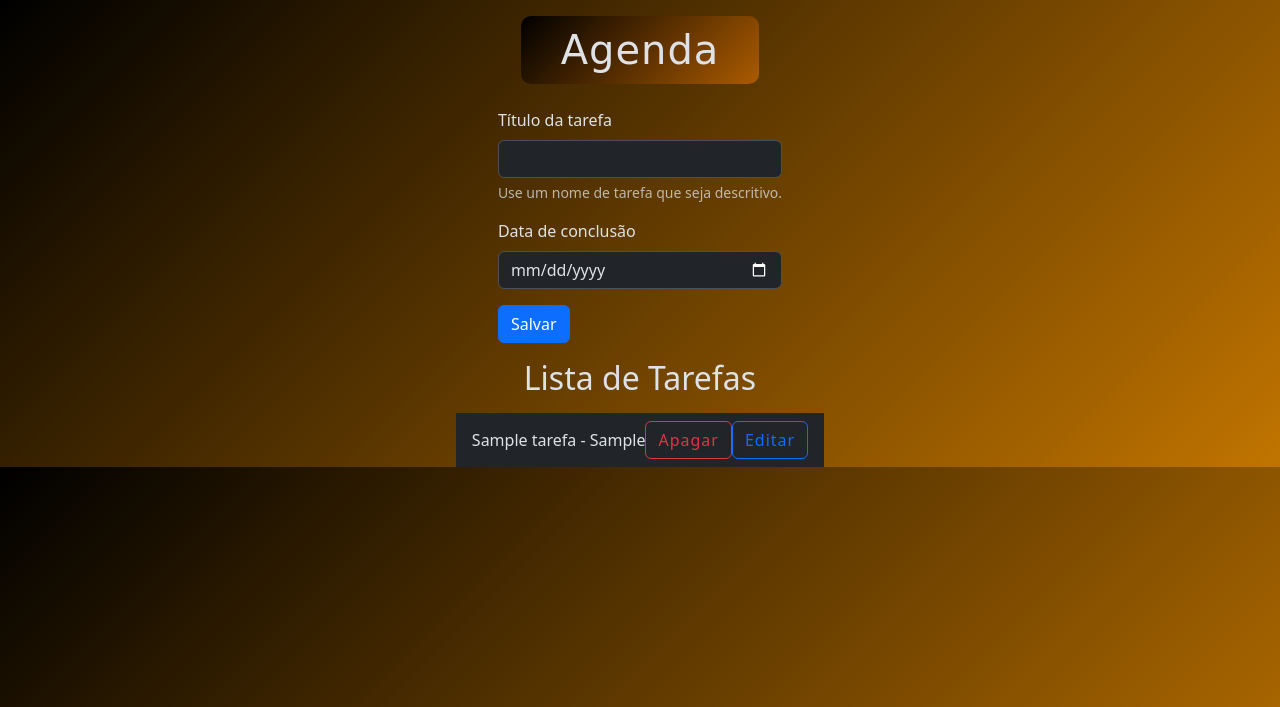
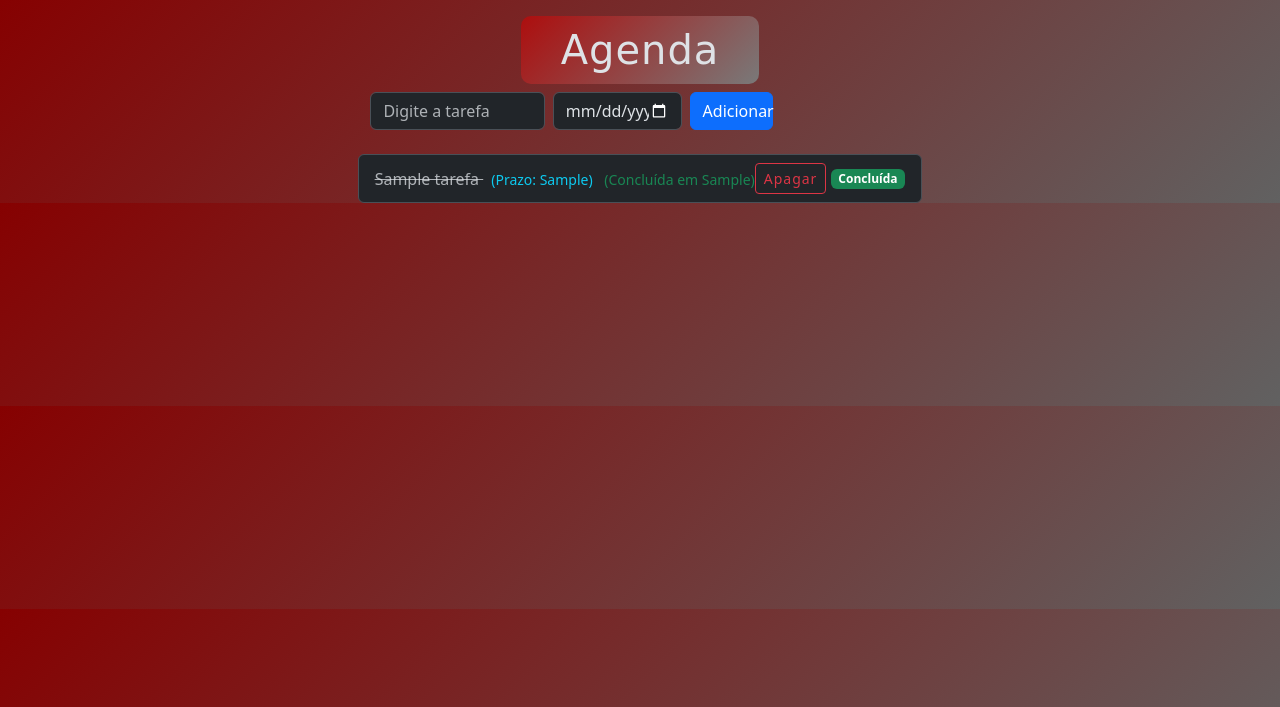
Before and after one commit to Cauazitodev16/agenda, a Flask app: page /agenda in a window 1280 px wide. Shown: the top 707 px of the page. Run offline with Flask 3, Linux system fonts and the light colour scheme; tables that the repository leaves empty hold one stand-in row (values such as "Sample post").

Commit message:
feat: fazendo o botão de concluir a tarefa

```diff
--- a/app.py
+++ b/app.py
@@ -12,16 +12,22 @@ def home():
 
 @app.route('/agenda', methods=['GET', 'POST'])
 def agenda():
-    tarefas = None
 
     if request.method == 'POST':
-        titulo_tarefa = request.form['titulo-tarefa']
-        data_conclusao = request.form['data-conclusao']
-        tarefa = Tarefa(titulo_tarefa, data_conclusao)
+        titulo = request.form['titulo-tarefa']
+        data_prevista = request.form['data-conclusao']
+
+        if data_prevista == "":
+            data_prevista = None
+
+        tarefa = Tarefa(titulo, data_prevista)
         tarefa.salvar_tarefa()
+
+        return redirect(url_for('agenda'))
 
     tarefas = Tarefa.obter_tarefas()
     return render_template('agenda.html', titulo='Agenda', tarefas=tarefas)
+
 
 @app.route('/delete/<int:idTarefa>')
 def delete(idTarefa):
@@ -29,21 +35,38 @@ def delete(idTarefa):
     tarefa.excluir_tarefa()
     return redirect(url_for('agenda'))
 
+
+@app.route("/concluir/<int:idTarefa>")
+def concluir(idTarefa):
+    tarefa = Tarefa.id(idTarefa)
+    tarefa.concluir_tarefa()
+    return redirect(url_for("agenda"))
+
+
 @app.route('/update/<int:idTarefa>', methods=['GET', 'POST'])
 def update(idTarefa):
+
     if request.method == 'POST':
         titulo = request.form['titulo-tarefa']
-        data = request.form['data-conclusao']
-        tarefa = Tarefa(titulo, data, idTarefa)
+        data_prevista = request.form['data-conclusao']
+
+        if data_prevista == "":
+            data_prevista = None
+
+        tarefa = Tarefa(titulo, data_prevista, None, idTarefa)
         tarefa.atualizar_tarefa()
+
         return redirect(url_for('agenda'))
 
     tarefas = Tarefa.obter_tarefas()
-    tarefa_selecionada = Tarefa.id(idTarefa) # seleção da tarefa que será editada
+    tarefa_selecionada = Tarefa.id(idTarefa)
 
-    return render_template('agenda.html', titulo=f'Editando a tarefa ID: {idTarefa}', tarefas=tarefas, tarefa_selecionada=tarefa_selecionada)
-
-
+    return render_template(
+        'agenda.html',
+        titulo=f'Editando tarefa {idTarefa}',
+        tarefas=tarefas,
+        tarefa_selecionada=tarefa_selecionada
+    )
 
 
 @app.route('/ola')
--- a/models/database.py
+++ b/models/database.py
@@ -1,29 +1,24 @@
 from sqlite3 import Connection, connect, Cursor
-from types import TracebackType
-from typing import Any, Self, Optional, Type
+from typing import Any, Self
 from dotenv import load_dotenv
-import traceback
 import os
 
-load_dotenv() # Procura um arquivo .env com variaveis
+load_dotenv()
+
 DB_PATH = os.getenv('DATABASE', './data/tarefas.sqlite3')
 
 def init_db(db_name: str = DB_PATH) -> None:
     with connect(db_name) as conn:
         conn.execute("""
-CREATE TABLE IF NOT EXISTS tarefas (
-    id INTEGER PRIMARY KEY AUTOINCREMENT,
-    titulo_tarefa TEXT NOT NULL,
-    data_conclusao TEXT
-    );
-    """)
+        CREATE TABLE IF NOT EXISTS tarefas (
+            id INTEGER PRIMARY KEY AUTOINCREMENT,
+            titulo_tarefa TEXT NOT NULL,
+            data_prevista TEXT,
+            data_conclusao TEXT
+        );
+        """)
 
 class Database:
-    """
-        Classe que gerencia conexões e operações com um banco de dados SQLite.
-        Utiliza o portocolo de gerenciamento de contexto
-        para garantir que a conexão seja encerrada corretamente.
-    """
     def __init__(self, db_name: str = DB_PATH) -> None:
         self.connection: Connection = connect(db_name)
         self.cursor: Cursor = self.connection.cursor()
@@ -40,24 +35,8 @@ class Database:
     def close(self) -> None:
         self.connection.close()
 
-
-    # Métodos para o gerenciamento de contexto
-    # Método de entrada no contexto
     def __enter__(self) -> Self:
         return self
 
-    # Método de saída do contexto
-    def __exit__(
-            self,
-            exc_type: Optional[Type[BaseException]],
-            exc_value: Optional[BaseException],
-            tb: Optional[TracebackType]) -> None:
-
-        if exc_type is not None:
-            print('Exceção capturada no contexto:')
-            print(f'Tipo: {exc_type.__name__}')
-            print(f'Mensagem: {exc_value}')
-            print('Traceback completo:')
-            traceback.print_tb(tb)
-
+    def __exit__(self, exc_type, exc_value, tb) -> None:
         self.close()
--- a/static/style.css
+++ b/static/style.css
@@ -6,12 +6,18 @@ p {
 }
 
 body {
-    background: linear-gradient(135deg, rgb(0, 0, 0), rgb(193, 116, 0));
+    background: linear-gradient(135deg, rgb(134, 1, 1), rgb(97, 97, 97));
     font-family: Arial, Helvetica, sans-serif;
 
     display: flex;
     flex-direction: column;
     align-items: center;
+}
+
+.tarefa.feita.info {
+    text-decoration: line-through;
+    color: #000000;
+    font-family: "Brush Script MT", "Brush Script Std", cursive;
 }
 
 h1 {
@@ -29,7 +35,7 @@ h1 {
     letter-spacing: 1px;
     font-family: "Brush Script MT", "Brush Script Std", cursive;
 
-    background: linear-gradient(135deg, rgb(0, 0, 0), rgb(171, 91, 0));;
+    background: linear-gradient(135deg, rgb(173, 14, 14), rgb(121, 121, 121));;
     display: inline-block;
     padding: 10px 40px;
     border-radius: 10px;
@@ -69,12 +75,11 @@ h1 {
     word-break: break-word;
 }
 
-.tarefa.feita.info {
+.concluida {
     text-decoration: line-through;
-    color: #000000;
-    font-family: "Brush Script MT", "Brush Script Std", cursive;
+    color: gray;
+}
 
-}
 
 .lista-tarefas {
     display: flex;
--- a/templates/agenda.html
+++ b/templates/agenda.html
@@ -1,43 +1,86 @@
 {% extends "base.html" %}
 
 {% block content %}
-    <form class="mt-3" method="POST">
 
-        <div class="mb-3">
-            <label for="titulo-tarefa" class="form-label">Título da tarefa</label>
-            <input type="text" class="form-control" name="titulo-tarefa" id="titulo-tarefa"
-                aria-describedby="ajudaNomeTarefa" value="{{ tarefa_selecionada.titulo_tarefa if tarefa_selecionada else '' }}" required>
-            <div id="ajudaNomeTarefa" class="form-text">Use um nome de tarefa que seja descritivo.</div>
+<form method="POST" action="{{ url_for('agenda') }}" class="row g-2 mb-4">
+
+    <div class="col-md-4">
+        <input type="text"
+               name="titulo-tarefa"
+               class="form-control"
+               placeholder="Digite a tarefa"
+               required>
     </div>
 
-        <div class="mb-3">
-            <label for="data-conclusao" class="form-label">Data de conclusão</label>
-            <input type="date" class="form-control" name="data-conclusao" id="data-conclusao" value="{{ tarefa_selecionada.data_conclusao if tarefa_selecionada else '' }}">
+    <div class="col-md-3">
+        <input type="date"
+               name="data-conclusao"
+               class="form-control">
     </div>
 
-        <button type="submit" class="btn btn-primary">Salvar</button>
+    <div class="col-md-2">
+        <button type="submit" class="btn btn-primary w-100">
+            Adicionar
+        </button>
+    </div>
 
-        {% if tarefa_selecionada %}
-            <a href="{{ url_for('agenda') }}" class="btn btn-secondary">Cancelar</a>
-        {% endif %}
 </form>
-
-    <h2 class="my-3">Lista de Tarefas</h2>
 
 {% if tarefas %}
 
-        <ul class="list-group list-group-flush">
+<ul class="list-group">
+
     {% for tarefa in tarefas %}
-                <li class="list-group-item d-flex justify-content-between align-items-center">{{ tarefa.titulo_tarefa }} - {{ tarefa.data_conclusao }}
-                    <a href="{{ url_for('delete', idTarefa=tarefa.id_tarefa) }}" class="btn btn-outline-danger">Apagar</a>
-                    <a href="{{ url_for('update', idTarefa=tarefa.id_tarefa) }}" class="btn btn-outline-primary">Editar</a>
+
+    <li class="list-group-item d-flex justify-content-between align-items-center">
+
+        <div>
+            <span class="{% if tarefa.data_conclusao %}text-decoration-line-through text-muted{% endif %}">
+                {{ tarefa.titulo_tarefa }}
+            </span>
+
+            {% if tarefa.data_prevista %}
+                <small class="ms-2 text-info">
+                    (Prazo: {{ tarefa.data_prevista }})
+                </small>
+            {% endif %}
+
+            {% if tarefa.data_conclusao %}
+                <small class="ms-2 text-success">
+                    (Concluída em {{ tarefa.data_conclusao }})
+                </small>
+            {% endif %}
+        </div>
+
+        <div>
+            <a href="{{ url_for('delete', idTarefa=tarefa.id_tarefa) }}"
+               class="btn btn-outline-danger btn-sm">
+               Apagar
+            </a>
+
+            {% if not tarefa.data_conclusao %}
+                <a href="{{ url_for('concluir', idTarefa=tarefa.id_tarefa) }}"
+                   class="btn btn-outline-success btn-sm">
+                   Concluir
+                </a>
+            {% else %}
+                <span class="badge bg-success">
+                    Concluída
+                </span>
+            {% endif %}
+        </div>
+
     </li>
+
     {% endfor %}
+
 </ul>
 
 {% else %}
 
-        <p>Nenhuma tarefa cadastrada</p>
+<div class="alert alert-secondary">
+    Nenhuma tarefa cadastrada
+</div>
 
 {% endif %}
 
```
Also changed, not shown: models/tarefa.py (+53 -39 lines), README.md. Lines whose indentation alone changed are shown as unchanged.
